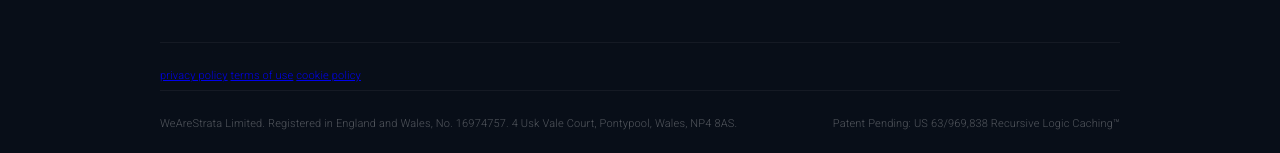
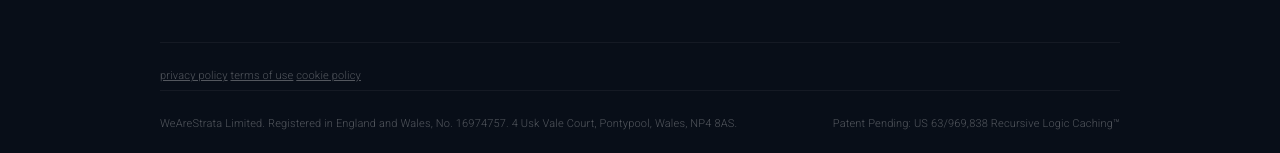
Before and after one commit to dag995/strata.ai, a React (Vite) app: page / in a window 1280 px wide. Shown: the part 6385-6538 px from the top of the page. Built offline with nearby package versions, Linux system fonts and the light colour scheme.

Commit message:
Update App.jsx

```diff
--- a/src/App.jsx
+++ b/src/App.jsx
@@ -735,12 +735,12 @@ function Footer({setPage}){
           </div>
         </div>
         <div className="fw" style={{display:"flex",justifyContent:"space-between",alignItems:"center",flexWrap:"wrap",gap:16,paddingTop:20,borderTop:"1px solid rgba(255,255,255,0.05)"}}>
-          <p style={{fontFamily:rb,fontSize:11,fontWeight:300,color:"rgba(255,255,255,0.3)"}}>
-          <a href="/privacy-policy.docx" title="privacy-policy">privacy policy</a>
-          &nbsp;
-          <a href="/terms-of-use.docx" title="terms-of-use">terms of use</a>
-          &nbsp;
-          <a href="/cookie-policy.docx" title="cookie-policy">cookie policy</a>
+          <p style={{fontFamily:rb,fontSize:11,fontWeight:300,color:"rgba(255,255,255,0.3)",textAlign:"center"}}>
+            <a style={{fontFamily:rb,fontSize:11,fontWeight:300,color:"rgba(255,255,255,0.3)"}} href="/privacy-policy.docx" title="privacy-policy">privacy policy</a>
+            &nbsp;
+            <a style={{fontFamily:rb,fontSize:11,fontWeight:300,color:"rgba(255,255,255,0.3)"}} href="/terms-of-use.docx" title="terms-of-use">terms of use</a>
+            &nbsp;
+            <a style={{fontFamily:rb,fontSize:11,fontWeight:300,color:"rgba(255,255,255,0.3)"}} href="/cookie-policy.docx" title="cookie-policy">cookie policy</a>
           </p>
 
         </div>
```
